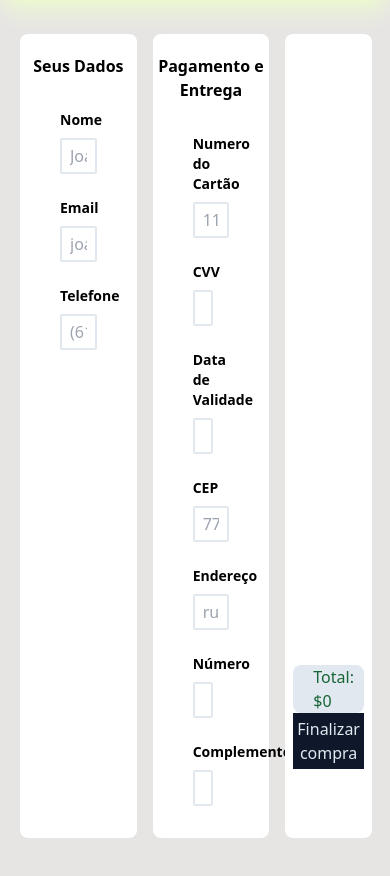
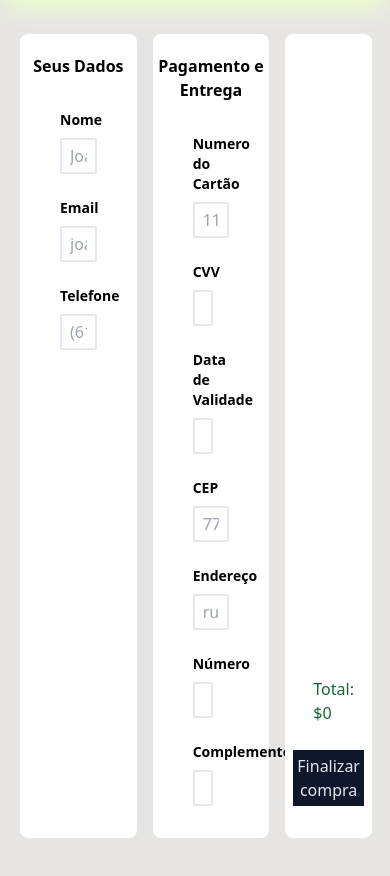
Before and after one commit to MuriloLucena08/GamePlayStore, a website built with Vite: page checkout.html in a window 390 px wide. Shown: the part 70-946 px from the top of the page. Built offline with nearby package versions, Linux system fonts and the light colour scheme.

Commit message:
Update checkout.html

```diff
--- a/checkout.html
+++ b/checkout.html
@@ -159,8 +159,8 @@
       </section>
       <section id="produtos-checkout" class="w-1/3 bg-white rounded-lg py-5">
         <section id="conteiner-produtos-checkout" class="h-4/5 overflow-y-auto px-2 flex flex-col items-center"></section>
-        <section id="celula-checkout" class="sm:flex flex-col px-2 h-1/5 justify-around">
-          <p id="preco-final" class="bg-slate-200 text-green-800 rounded-lg pl-5"></p>
+        <section id="celula-checkout" class="flex flex-col px-2 h-1/5 justify-around">
+          <p id="preco-final" class="sm:bg-slate-200 text-green-800 rounded-lg pl-5"></p>
           <button
             class="bg-slate-900 text-slate-200 p-1 hover:bg-slate-800"
             type="submit"
```
